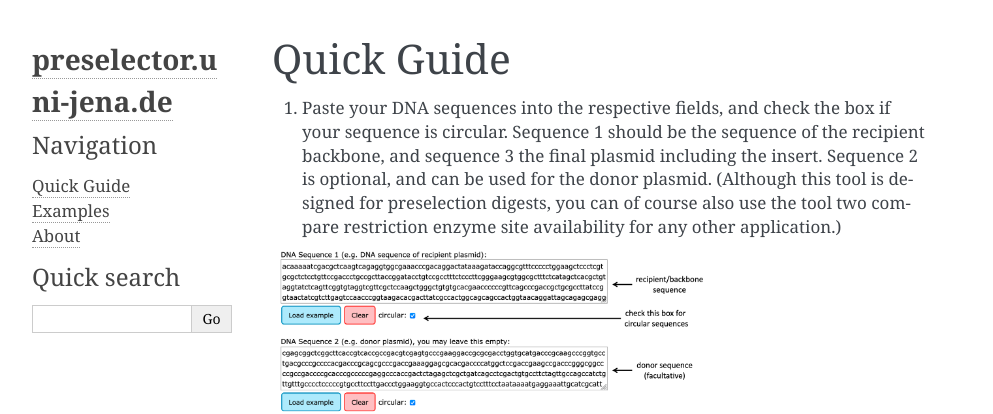
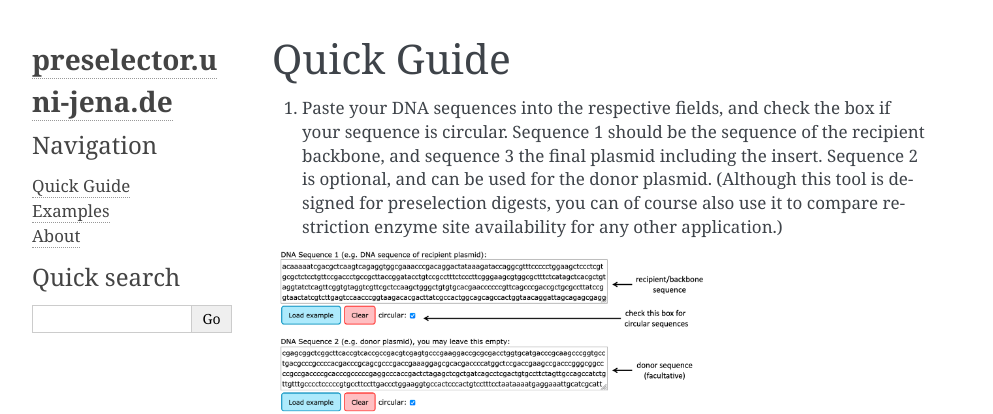
Before and after one commit to MartinGuehmann/preselector, a Sphinx documentation site: the page built from docs/quickguide.rst, in a window 1280 px wide. Shown: the top 414 px of the page, without its empty margins (148-1141 px from the left). Built offline with Sphinx 7.4.7, drawn with Linux system fonts in a browser that asks for light colours.

Commit message:
Update quickguide.rst

```diff
--- a/docs/quickguide.rst
+++ b/docs/quickguide.rst
@@ -1,7 +1,7 @@
 Quick Guide
 ===========
 
-1. Paste your DNA sequences into the respective fields, and check the box if your sequence is circular. Sequence 1 should be the sequence of the recipient backbone, and sequence 3 the final plasmid including the insert. Sequence 2 is optional, and can be used for the donor plasmid. (Although this tool is designed for preselection digests, you can of course also use the tool two compare restriction enzyme site availability for any other application.)
+1. Paste your DNA sequences into the respective fields, and check the box if your sequence is circular. Sequence 1 should be the sequence of the recipient backbone, and sequence 3 the final plasmid including the insert. Sequence 2 is optional, and can be used for the donor plasmid. (Although this tool is designed for preselection digests, you can of course also use it to compare restriction enzyme site availability for any other application.)
 
 .. image:: images/workflow_01.png
   :width: 450
```
